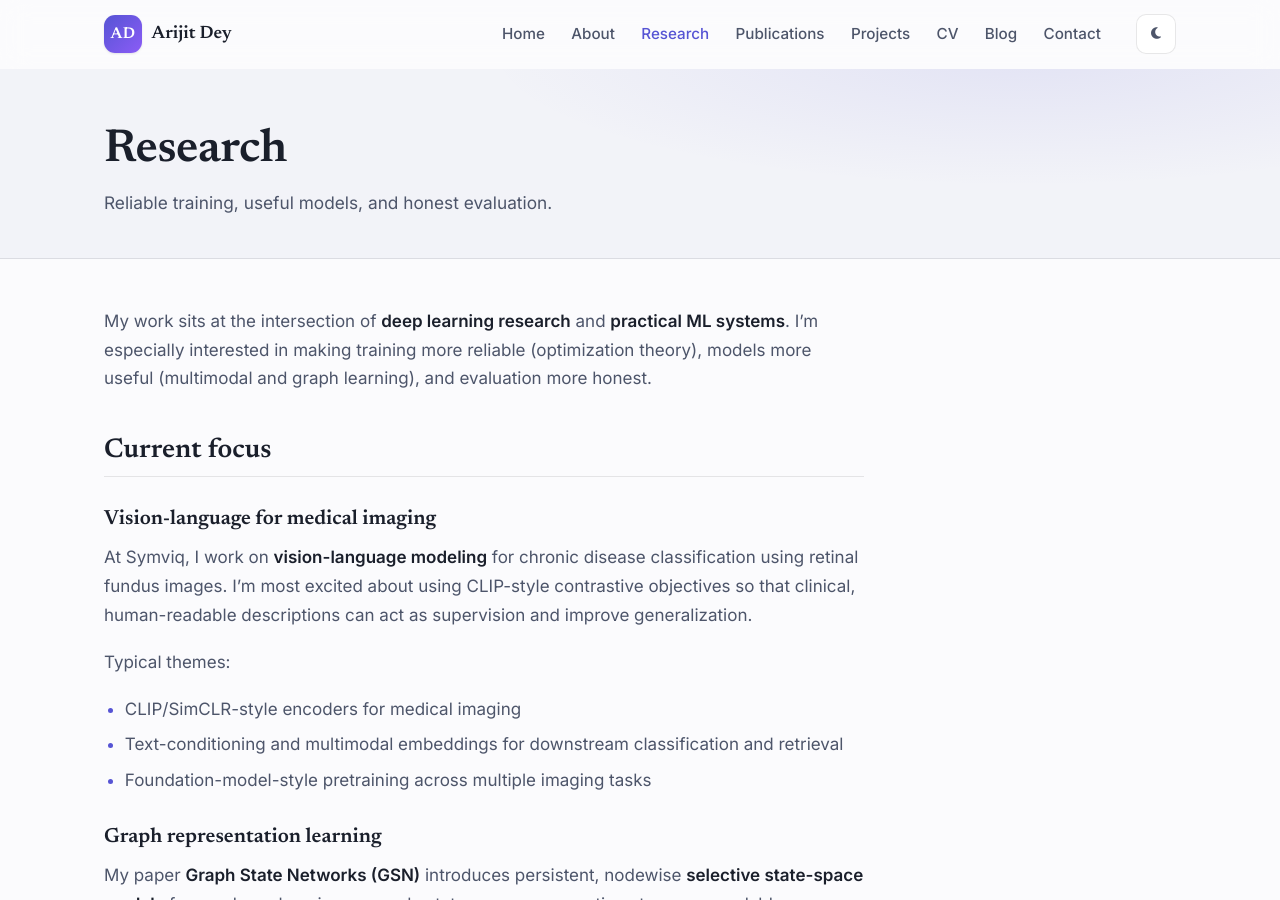
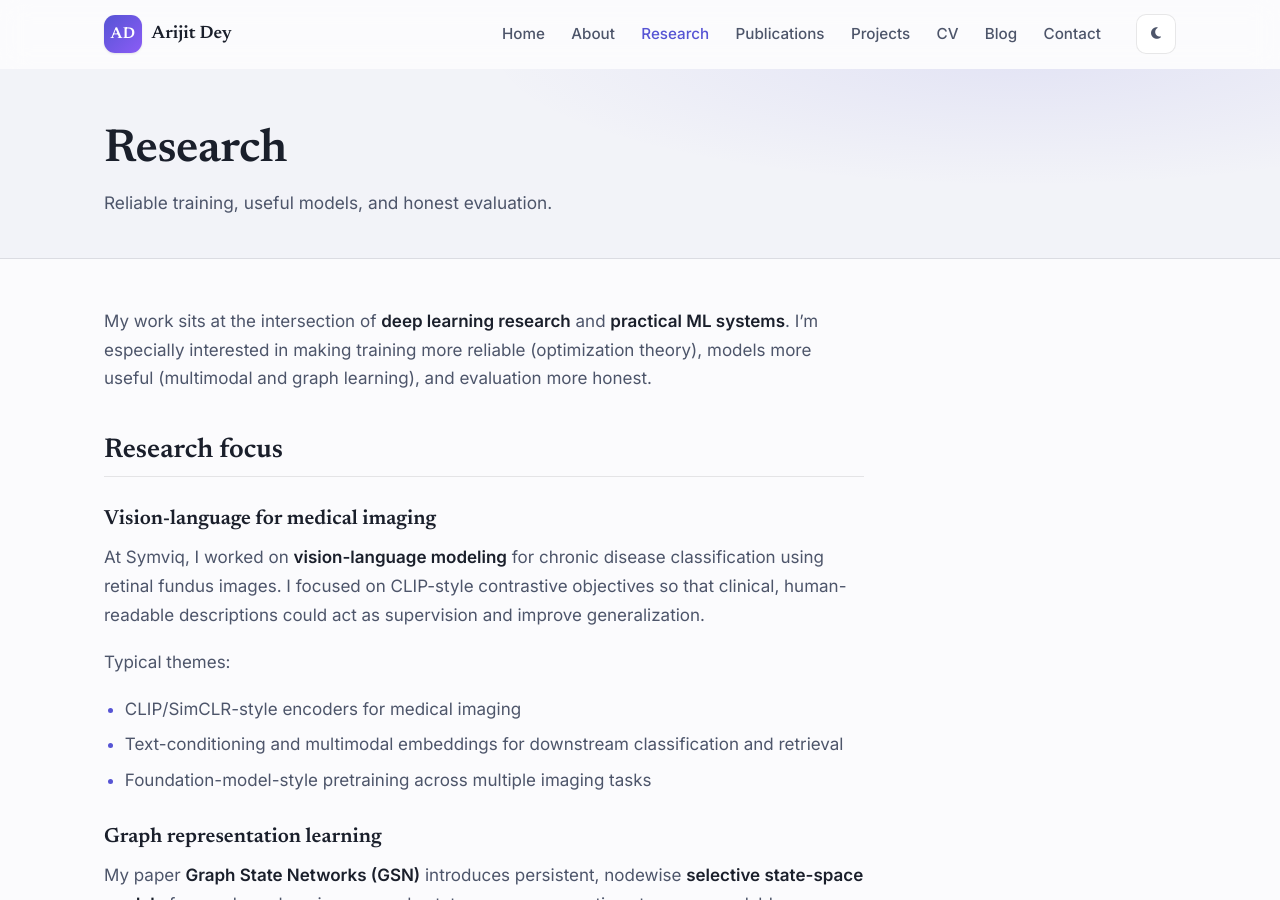
Before and after one commit to arijitcodespace/arijitcodespace.github.io, a Jekyll site: the page built from _pages/research.md, in a window 1280 px wide and 900 px high. Built offline with Jekyll 4.4.1, drawn with Linux system fonts in a browser that asks for light colours.

Commit message:
Updated info

```diff
--- a/_pages/research.md
+++ b/_pages/research.md
@@ -7,11 +7,11 @@ permalink: /research/
 
 My work sits at the intersection of **deep learning research** and **practical ML systems**. I'm especially interested in making training more reliable (optimization theory), models more useful (multimodal and graph learning), and evaluation more honest.
 
-## Current focus
+## Research focus
 
 ### Vision-language for medical imaging
 
-At Symviq, I work on **vision-language modeling** for chronic disease classification using retinal fundus images. I'm most excited about using CLIP-style contrastive objectives so that clinical, human-readable descriptions can act as supervision and improve generalization.
+At Symviq, I worked on **vision-language modeling** for chronic disease classification using retinal fundus images. I focused on CLIP-style contrastive objectives so that clinical, human-readable descriptions could act as supervision and improve generalization.
 
 Typical themes:
 
```
Also changed, not shown: _pages/about.md (+1 -1 lines), index.md (+2 -2 lines).
